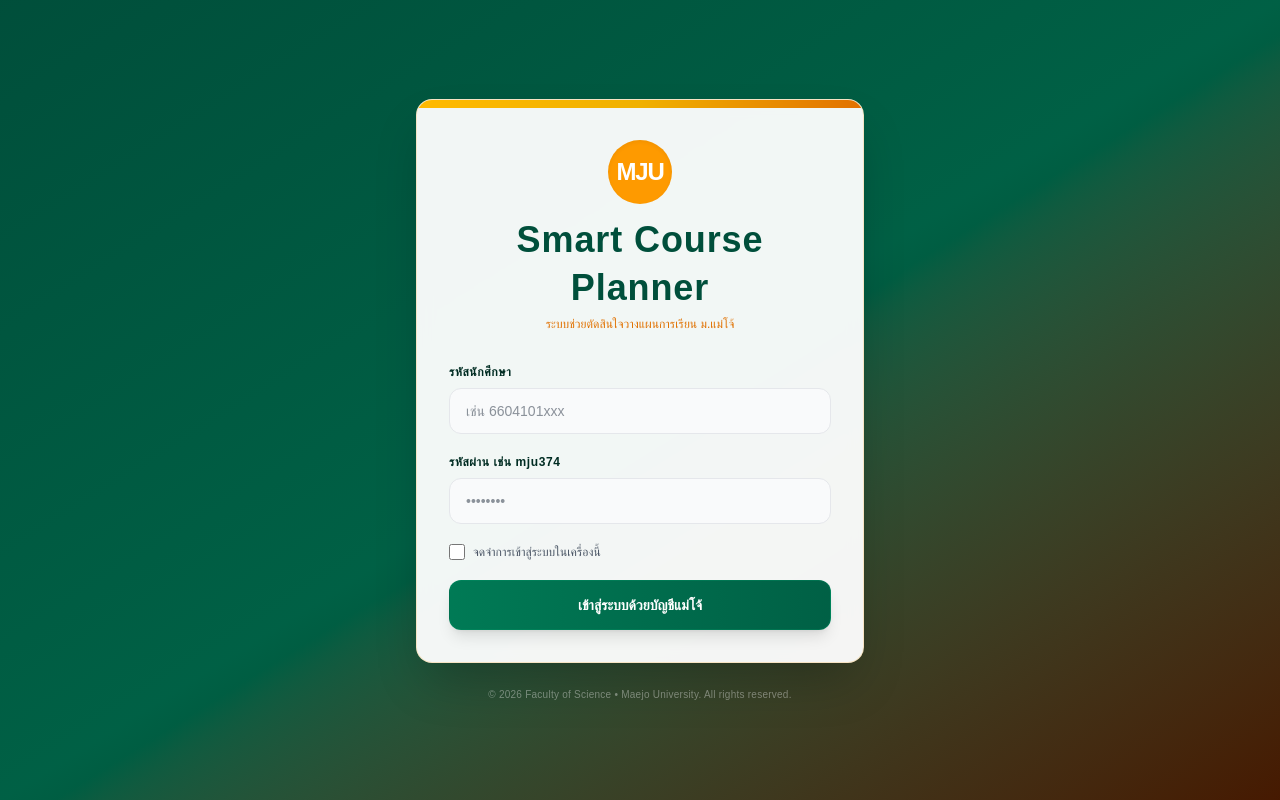
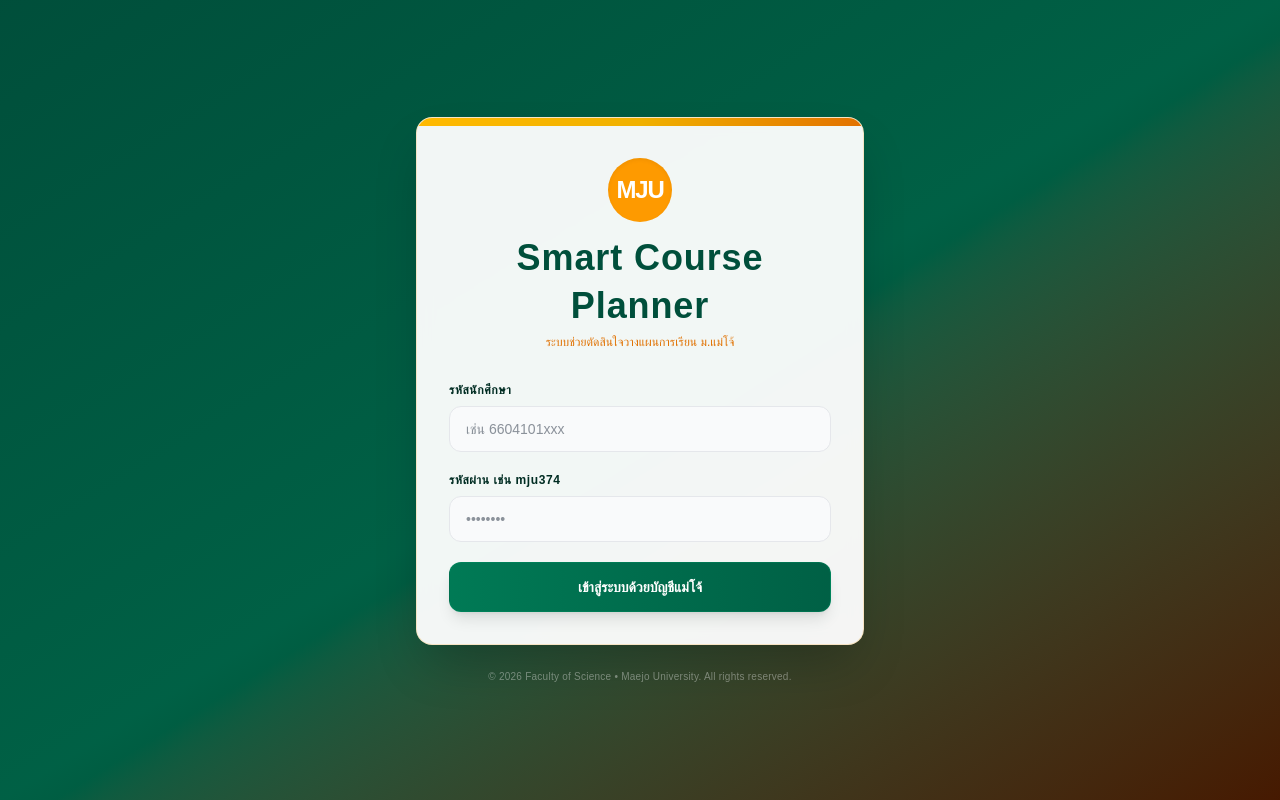
Before and after one commit to boatcoding17/SmartCoursePlanner_program1, a Next.js app: page /login in a window 1280 px wide. Built offline with nearby package versions, Linux system fonts and the light colour scheme.

Commit message:
remove remembery

```diff
--- a/app/login/page.tsx
+++ b/app/login/page.tsx
@@ -111,18 +111,6 @@
               />
             </div>
 
-            {/* ส่วนเลือกจดจำฉัน */}
-            <div className="flex items-center">
-              <input
-                id="remember-me"
-                type="checkbox"
-                className="w-4 h-4 text-emerald-600 border-gray-300 rounded focus:ring-emerald-500 accent-emerald-600"
-              />
-              <label htmlFor="remember-me" className="ml-2 text-xs text-gray-600 font-medium cursor-pointer">
-                จดจำการเข้าสู่ระบบในเครื่องนี้
-              </label>
-            </div>
-
             {/* ปุ่มล็อกอิน */}
             <button
               type="submit"
```
